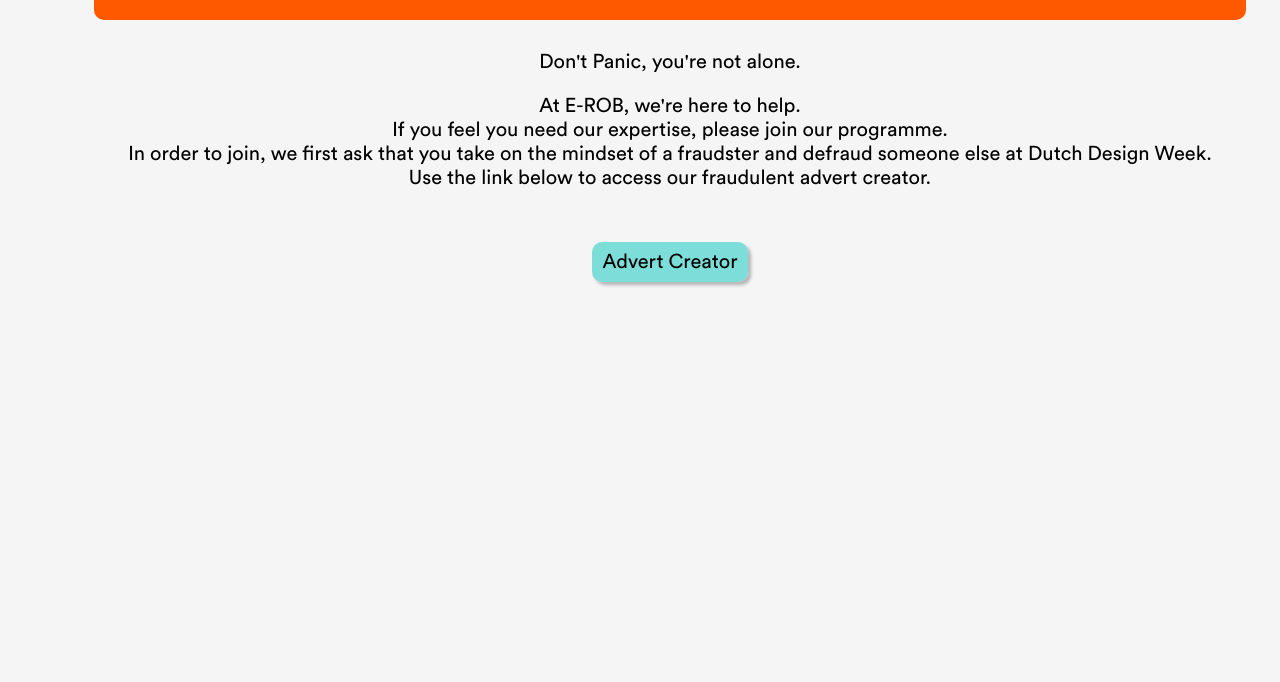
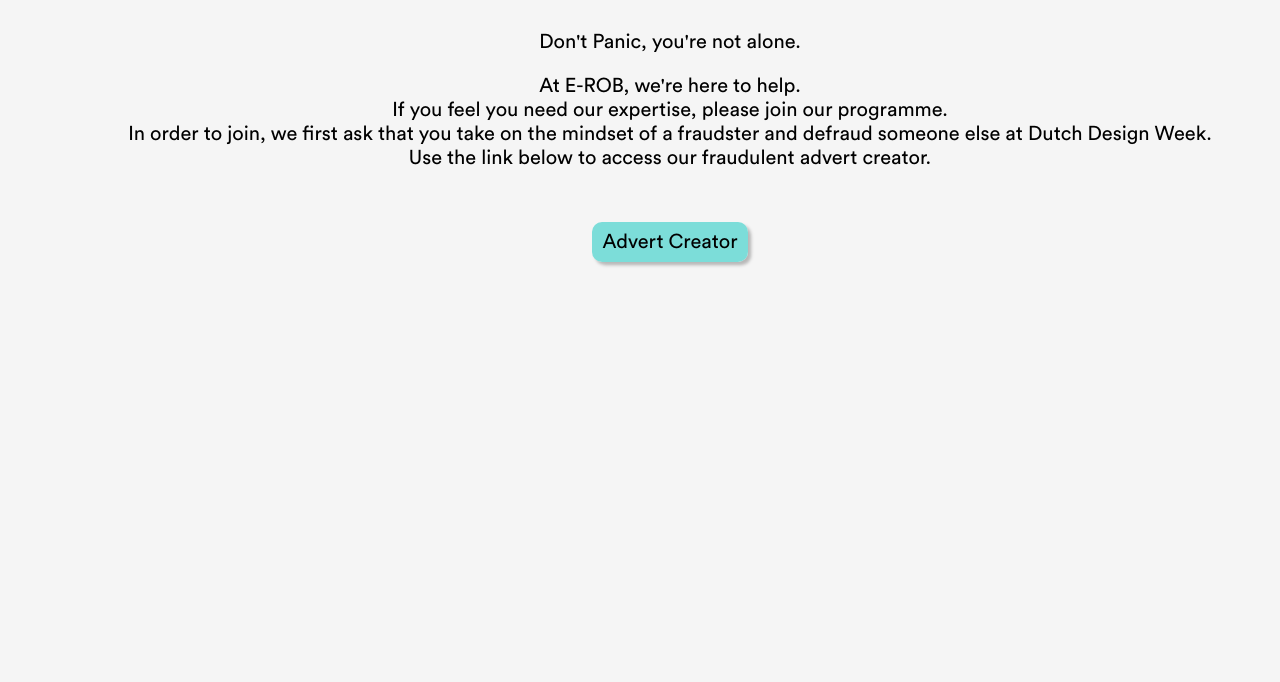
Before and after one commit to Extra-Practice-Code/vending-machine, a plain HTML site: page complete.html in a window 1280 px wide. Shown: the part 148-830 px from the top of the page. Drawn offline with Linux system fonts and the light colour scheme.

Commit message:
Update style.css

```diff
--- a/style.css
+++ b/style.css
@@ -23,7 +23,7 @@ body {
   font-family: 'Circular', Helvetica, Arial, sans-serif;
   background: #f5f5f5;
   margin-left: 30px;
-  margin-top: 30px
+  margin-top: 10px
 }
 
 img {
```
